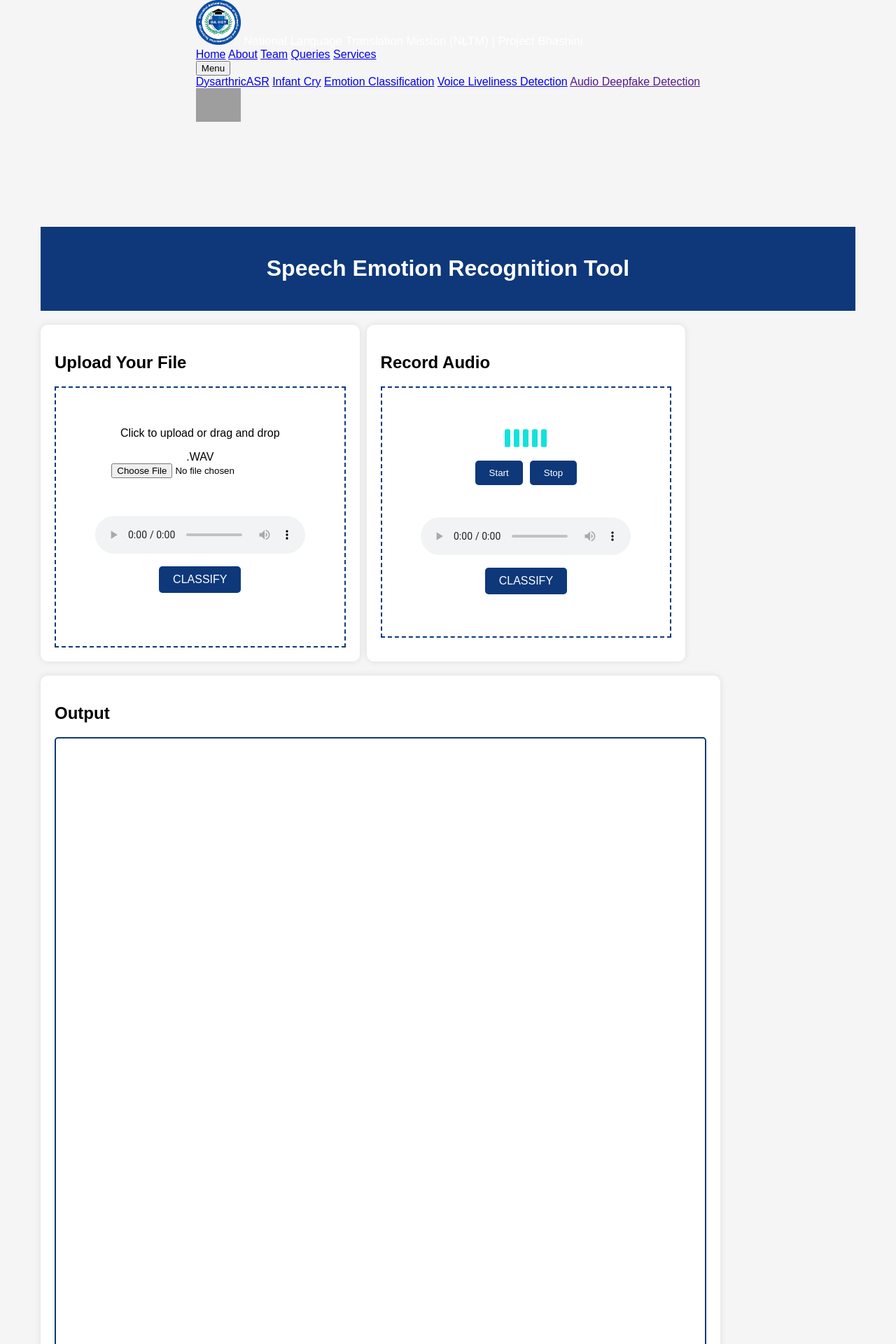
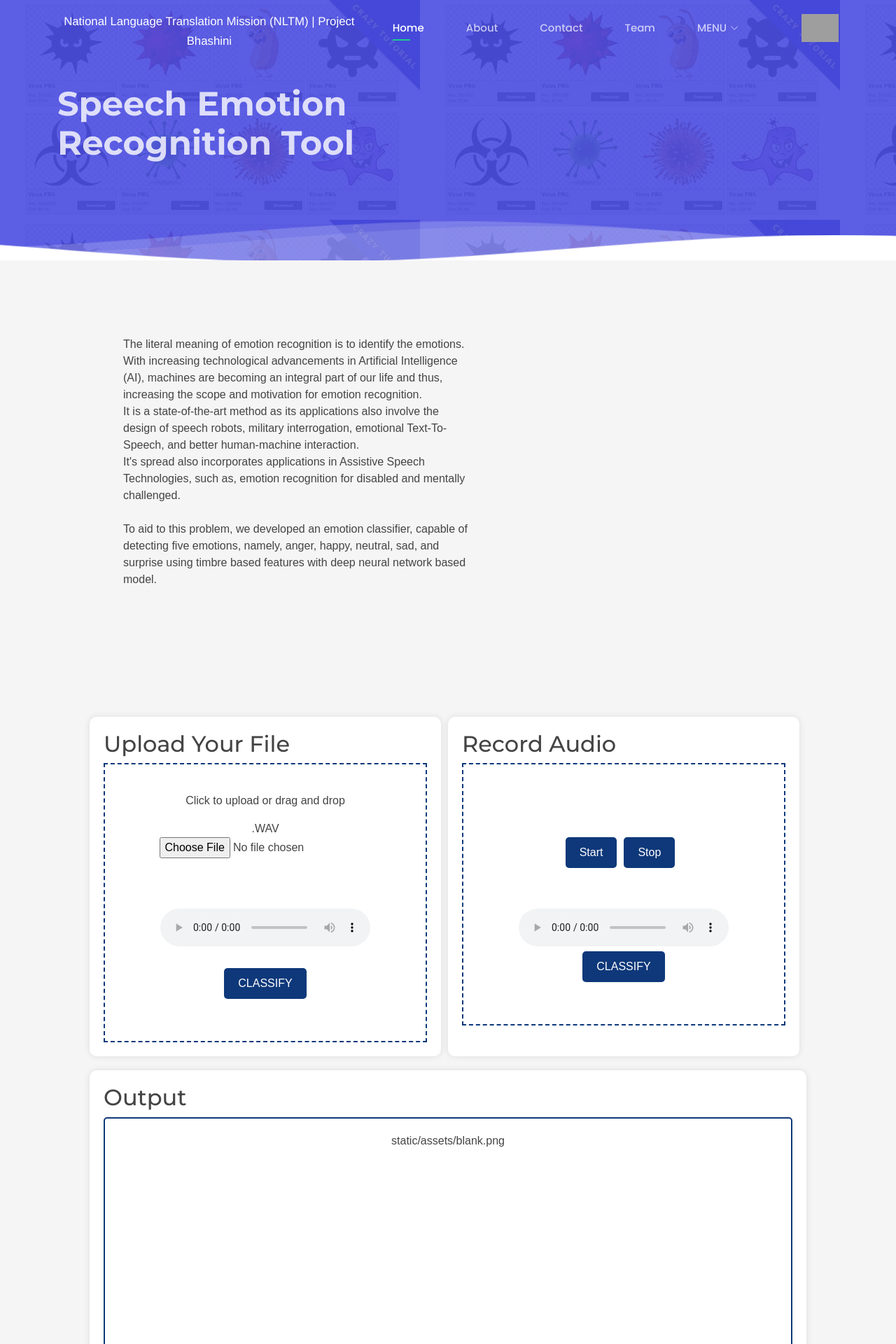
Before and after one commit to sudarshan032/speech, a Flask app: page /emotions in a window 1280 px wide. Shown: the top 1920 px of the page at 70% size. Run offline with Flask 3, Linux system fonts and the light colour scheme; some libraries are stand-ins or nearby versions; grey boxes are pictures that could not be loaded.

Commit message:
all done

```diff
--- a/SRL2/app.py
+++ b/SRL2/app.py
@@ -138,29 +138,22 @@
     buf = os.path.join(imgFolder, 'blank.png')
     return render_template('dysarthria_final.html', img_gif=buf)
 
-@app.route("/emotions", methods=["GET","POST"])
+@app.route("/emotions", methods=["GET", "POST"])
 def emotions():
     if request.method == "POST":
-        if "file" not in request.files:
-            buf = os.path.join(imgFolder, 'blank.png')
-            buf1 = os.path.join(imgFolder, 'blank.png')
-            return render_template('emotions.html', img_gif=buf)
-        file = request.files["file"]
-        if file.filename == "":
-            buf = os.path.join(imgFolder, 'blank.png')
-            buf1 = os.path.join(imgFolder, 'blank.png')
-            return render_template('emotions.html', img_gif=buf)
-        if '.' in file.filename and (file.filename).rsplit('.', 1)[1] in FILE_TYPES:
-            print("Current Working Directory:", os.getcwd())
-            buf, buf1 = imported_functions['speech_emotion_recogition'](file)
-            return render_template('emotions.html', img_gif=buf, emotion_name=buf1)
-        else:
-            buf = os.path.join(imgFolder, 'blank.png')
-            buf1 = os.path.join(imgFolder, 'blank.png')
-            return render_template('emotions.html', img_gif=buf, emotion_name=buf1)
+        if "file" in request.files:
+            file = request.files["file"]
+            if file.filename != "" and '.' in file.filename and (file.filename).rsplit('.', 1)[1] in FILE_TYPES:
+                print("Current Working Directory:", os.getcwd())
+                buf, buf1 = imported_functions['speech_emotion_recogition'](file)
+                return render_template('emotions.html', img_gif=buf, emotion_name=buf1)
+        buf = os.path.join(imgFolder, 'blank.png')
+        buf1 = os.path.join(imgFolder, 'blank.png')
+        return render_template('emotions.html', img_gif=buf, emotion_name=buf1)
     buf = os.path.join(imgFolder, 'blank.png')
     buf1 = os.path.join(imgFolder, 'blank.png')
-    return render_template('emotions.html', img_gif=buf)
+    return render_template('emotions.html', img_gif=buf, emotion_name=buf1)
+
 
 @app.route("/infant", methods=["GET","POST"])
 def infant():
--- a/SRL2/static/js/emotion.js
+++ /dev/null
@@ -1,32 +0,0 @@
-function handleFileUpload(input) {
-
-    var audioPlayer = document.getElementById('audioPlayer1');
-
-    if (input.files && input.files[0])
-    {
-        var reader = new FileReader();
-
-        reader.onload = function (e)
-        {
-            audioPlayer.src = e.target.result;
-            audioPlayer.play();
-        };
-
-        reader.readAsDataURL(input.files[0]);
-    }
-}
-
-function startRecording()
-{
-    fetch('/start_recording', {
-                method: 'POST'
-            }).then(response => response.json())
-              .then(data => console.log(data));
-}
-
-        function stopRecording() {
-            fetch('/stop_recording', {
-                method: 'POST'
-            }).then(response => response.json())
-              .then(data => console.log(data));
-        }
--- a/SRL2/templates/dysarthria_final.html
+++ b/SRL2/templates/dysarthria_final.html
@@ -25,6 +25,8 @@
     <!-- Template Main CSS File -->
     <link href="../static/css/style.css" rel="stylesheet">
     <link href="../static/css/main.css" rel="stylesheet">
+
+    <script src="../static/js/main_audio.js"></script>
 </head>
 
 <body>
@@ -190,7 +192,7 @@
     </main><!-- End #main -->
 
     <!-- ======= Footer ======= -->
-    <footer id="footer">
+    <!-- <footer id="footer">
 
 
         <div class="container">
@@ -200,7 +202,7 @@
                 (DAIICT)<br>Gandhinagar-382007, Gujarat, India
             </div>
         </div>
-    </footer><!-- End Footer -->
+    </footer>End Footer -->
 
     <a href="#" class="back-to-top d-flex align-items-center justify-content-center"><i
             class="bi bi-arrow-up-short"></i></a>
--- a/SRL2/templates/emotions.html
+++ b/SRL2/templates/emotions.html
@@ -1,35 +1,134 @@
-<!-- {% extends "layout.html" %} -->
-{% block body %}
+<!DOCTYPE html>
+<html lang="en">
+
 <head>
-    <meta charset="UTF-8">
-    <meta name="viewport" content="width=device-width, initial-scale=1.0">
-    <title>Speech Emotion Recognition Tool</title>
-    <link rel="stylesheet" href="static/css/dys.css">
-    <script src="static/js/emotion.js" defer></script>
-    <script>
-        function handleFileUpload(input) {
-            var audioPlayer = document.getElementById('audioPlayer');
+    <meta charset="utf-8">
+    <meta content="width=device-width, initial-scale=1.0" name="viewport">
 
-            if (input.files && input.files[0]) {
-                var reader = new FileReader();
+    <title>SPEECH EMOTION RECOGNITION</title>
+    <meta content="" name="description">
+    <meta content="" name="keywords">
+    <!-- Google Fonts -->
+    <link
+        href="https://fonts.googleapis.com/css?family=Open+Sans:300,300i,400,400i,600,600i,700,700i|Montserrat:300,300i,400,400i,500,500i,600,600i,700,700i|Poppins:300,300i,400,400i,500,500i,600,600i,700,700i"
+        rel="stylesheet">
 
-                reader.onload = function (e) {
-                    audioPlayer.src = e.target.result;
-                    audioPlayer.play();
-                };
+    <!-- Vendor CSS Files -->
+    <link href="../static/vendor/aos/aos.css" rel="stylesheet">
+    <link href="../static/vendor/bootstrap/css/bootstrap.min.css" rel="stylesheet">
+    <link href="../static/vendor/bootstrap-icons/bootstrap-icons.css" rel="stylesheet">
+    <link href="../static/vendor/boxicons/css/boxicons.min.css" rel="stylesheet">
+    <link href="../static/vendor/glightbox/css/glightbox.min.css" rel="stylesheet">
+    <link href="../static/vendor/remixicon/remixicon.css" rel="stylesheet">
+    <link href="../static/vendor/swiper/swiper-bundle.min.css" rel="stylesheet">
 
-                reader.readAsDataURL(input.files[0]);
-            }
-        }
-    </script>
+    <!-- Template Main CSS File -->
+    <link href="../static/css/style.css" rel="stylesheet">
+    <link href="../static/css/main.css" rel="stylesheet">
+
+    <script src="../static/js/main_audio.js"></script>
 </head>
 
 <body>
-    <header>
-        <h1>Speech Emotion Recognition Tool</h1>
-    </header>
+<!-- ======= Header ======= -->
+<header id="header" class="fixed-top d-flex align-items-center header-transparent">
+    <div class="container d-flex align-items-center justify-content-between">
 
-    <main>
+        <div class="logo">
+            <h1><span
+                    style="font-size: 1.05rem; color: #fff; font-weight: 100; font-style: thin-italic; font-family: 'Helvetica Neue', Arial, sans-serif, 'Apple Color Emoji', 'Segoe UI Emoji', 'Segoe UI Symbol', 'Noto Color Emoji';">National
+                    Language Translation Mission (NLTM) | Project Bhashini</span></h1>
+        </div>
+
+        <nav id="navbar" class="navbar">
+            <ul>
+                <li><a class="nav-link scrollto active" href="/">Home</a></li>
+                <li><a class="nav-link scrollto" href="/about">About</a></li>
+                <li><a class="nav-link scrollto" href="/contact">Contact</a></li>
+                <li><a class="nav-link scrollto" href="/team">Team</a></li>
+                <li class="dropdown"><a href="#"><span>MENU</span> <i class="bi bi-chevron-down"></i></a>
+                    <ul>
+                        <li><a href="/dys">DysarthricASR</a></li>
+                        <li><a href="/infant">Infant Cry</a></li>
+                        <li><a href="/emotions">Emotion Classification</a></li>
+                        <li><a href="/vld">Voice Liveliness Detection</a></li>
+                        <li><a href="">Audio Deepfake Detection</a></li>
+                    </ul>
+                </li>
+                <!-- <li><a class="nav-link scrollto" href="#contact">Contact</a></li> -->
+            </ul>
+            <i class="bi bi-list mobile-nav-toggle"></i>
+        </nav><!-- .navbar -->
+        &nbsp
+        <div class="logo" style="margin-left: 70px;">
+            <h1><a href="https://www.meity.gov.in/national-language-translation-mission"><img id="header-img"
+                        src="../static/assets/logo_en.png" style="width: auto; height: 3rem;" alt="NLTM Logo"></a>
+            </h1>
+        </div>
+    </div>
+</header><!-- End Header -->
+    <!-- ======= Hero Section ======= -->
+    <section id="hero">
+
+        <div class="container">
+            <div class="row justify-content-between">
+                <div class="col-lg-7 pt-5 pt-lg-0 order-2 order-lg-1 d-flex align-items-center">
+                    <div data-aos="zoom-out">
+                        <h1>Speech Emotion Recognition Tool</h1>
+                        <!-- <h2>We are team of talented designers making websites with Bootstrap</h2> -->
+                    </div>
+                </div>
+
+            </div>
+        </div>
+
+        <svg class="hero-waves" xmlns="http://www.w3.org/2000/svg" xmlns:xlink="http://www.w3.org/1999/xlink"
+            viewBox="0 24 150 28 " preserveAspectRatio="none">
+            <defs>
+                <path id="wave-path" d="M-160 44c30 0 58-18 88-18s 58 18 88 18 58-18 88-18 58 18 88 18 v44h-352z">
+            </defs>
+            <g class="wave1">
+                <use xlink:href="#wave-path" x="50" y="3" fill="rgba(255,255,255, .1)">
+            </g>
+            <g class="wave2">
+                <use xlink:href="#wave-path" x="50" y="0" fill="rgba(255,255,255, .2)">
+            </g>
+            <g class="wave3">
+                <use xlink:href="#wave-path" x="50" y="9" fill="#fff">
+            </g>
+        </svg>
+
+    </section><!-- End Hero -->
+    <main id="main">
+
+        <!-- ======= About Section ======= -->
+        <section id="about" class="about">
+            <div class="container-fluid">
+
+                <div class="row">
+                    <div class="col-xl-7 col-lg-6 icon-boxes d-flex flex-column align-items-stretch justify-content-center py-5 px-lg-5"
+                    data-aos="fade-left">
+                    <!-- <h3>What are Assistive Speech Technologies?</h3> -->
+                    <p>The literal meaning of emotion recognition is to identify the emotions. <br> With increasing technological advancements in Artificial Intelligence (AI), machines are becoming an integral part of our life and thus, increasing the scope and motivation for emotion recognition. <br> It is a state-of-the-art method as its applications also involve the design of speech robots, military interrogation, emotional Text-To-Speech, and better human-machine interaction. <br> It's spread also incorporates applications in Assistive Speech Technologies, such as, emotion recognition for disabled and mentally challenged.  <br> <br>
+                        To aid to this problem, we developed an emotion classifier, capable of detecting five emotions, namely, anger, happy, neutral, sad, and surprise using timbre based features with deep neural network based model.  <br>
+                        </p>
+
+                </div>
+            </div>
+
+        </div>
+    </section>
+
+            <!-- ======= Details Section ======= -->
+            <section id="details" class="details">
+                <div class="container">
+
+
+
+                </div>
+            </section><!-- End Details Section -->
+
+
         <div class="side-by-side">
             <section id="upload-section">
                 <h2>Upload Your File</h2>
@@ -48,21 +147,19 @@
                 <h2>Record Audio</h2>
                 <div class="upload-box">
                     <div class="boxContainer">
-                        <div class="box box1"></div>
-                        <div class="box box2"></div>
-                        <div class="box box3"></div>
-                        <div class="box box4"></div>
-                        <div class="box box5"></div>
                     </div>
                     <div id="record-controls">
                         <button id="start-record" onclick="startRecording()">Start</button>
                         <button id="stop-record" onclick="stopRecording()">Stop</button>
+                        <p id="record-status"></p>
                     </div><br><br>
                     <div id="record-time">
                         <audio id="audioPlayer2" controls></audio>
-                        <br>
-                        <br>
-                        <button id="recordbtn">CLASSIFY</button>
+                        <form method="POST" enctype="multipart/form-data">
+                            <input type="hidden" name="record" value="true">
+                            <input type="hidden" name="file_path" id="hidden-file-path" value="">
+                            <button id="recordbtn" type="submit">CLASSIFY</button>
+                        </form>
                     </div>
                 </div>
             </section>
@@ -76,14 +173,20 @@
                 </div>
             </section>
         </div>
+    </main>
 
-        <section class="container" style="margin-top: 20px; display: block; box-sizing: border-box;">
-            <h3>Why and How?</h3>
-            <p>
-                The literal meaning of emotion recognition is to identify the emotions. <br> With increasing technological advancements in Artificial Intelligence (AI), machines are becoming an integral part of our life and thus, increasing the scope and motivation for emotion recognition. <br> It is a state-of-the-art method as its applications also involve the design of speech robots, military interrogation, emotional Text-To-Speech, and better human-machine interaction. <br> It's spread also incorporates applications in Assistive Speech Technologies, such as, emotion recognition for disabled and mentally challenged.  <br> <br>
-                To aid to this problem, we developed an emotion classifier, capable of detecting five emotions, namely, anger, happy, neutral, sad, and surprise using timbre based features with deep neural network based model.  <br>
-            </p>
-        </section>
-    </main>
+    <a href="#" class="back-to-top d-flex align-items-center justify-content-center"><i
+        class="bi bi-arrow-up-short"></i></a>
+<div id="preloader"></div>
+
+<!-- Vendor JS Files -->
+<script src="../static/vendor/purecounter/purecounter_vanilla.js"></script>
+<script src="../static/vendor/aos/aos.js"></script>
+<script src="../static/vendor/bootstrap/js/bootstrap.bundle.min.js"></script>
+<script src="../static/vendor/glightbox/js/glightbox.min.js"></script>
+<script src="../static/vendor/swiper/swiper-bundle.min.js"></script>
+<script src="../static/vendor/php-email-form/validate.js"></script>
+
+<!-- Template Main JS File -->
+<script src="../static/js/main.js"></script>
 </body>
-{% endblock %}
```
Also changed, not shown: SRL2/audio_input.py (deleted, +0 -15 lines), SRL2/templates/dys.html (deleted, +0 -90 lines), SRL2/static/js/main_audio.js (renamed from SRL2/static/js/dys.js), 1 other file.
